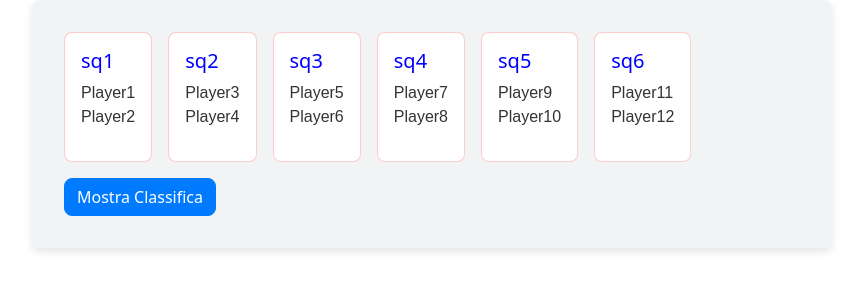
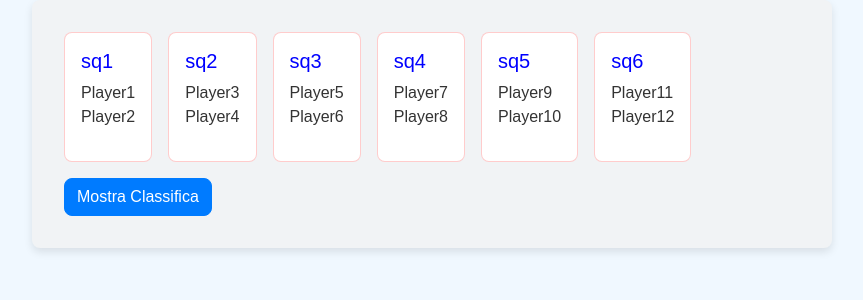
Before and after one commit to cri-24/squad-scoreboard, a Vue app: page /home in a window 1280 px wide. Shown: the top 300 px of the page, without its empty margins (208-1071 px from the left). Built offline with nearby package versions, Linux system fonts and the light colour scheme.

Commit message:
refactor: add general style

```diff
--- /dev/null
+++ b/src/assets/styles.css
@@ -0,0 +1,39 @@
+/* assets/styles.css */
+
+/* Global Styles */
+body {
+    background-color: #f0f8ff; /* Celeste chiaro */
+    color: #003366; /* Blu scuro per il testo */
+    font-family: Arial, sans-serif;
+    margin: 0;
+    padding: 0;
+  }
+
+  h1, h2, h3, h4, h5, h6 {
+    color: #0056b3; /* Blu chiaro per i titoli */
+  }
+
+  .btn-primary {
+    background-color: #007bff; /* Blu per i bottoni */
+    border-color: #007bff;
+  }
+
+  .btn-primary:hover {
+    background-color: #0056b3;
+    border-color: #004085;
+  }
+
+  .btn-secondary {
+    background-color: #6c757d; /* Grigio per i bottoni secondari */
+    border-color: #6c757d;
+  }
+
+  .btn-secondary:hover {
+    background-color: #5a6268;
+    border-color: #545b62;
+  }
+
+  .modal-content {
+    background-color: #ffffff; /* Bianco per il contenuto del modal */
+    color: #003366; /* Blu scuro per il testo nel modal */
+  }
--- a/src/main.js
+++ b/src/main.js
@@ -3,6 +3,7 @@ import App from './App.vue';
 import 'bootstrap/dist/css/bootstrap.min.css';
 import 'bootstrap';
 import router from './router/index.js';
+import './assets/styles.css';
 
 const app = createApp(App);
 app.use(router);
```
